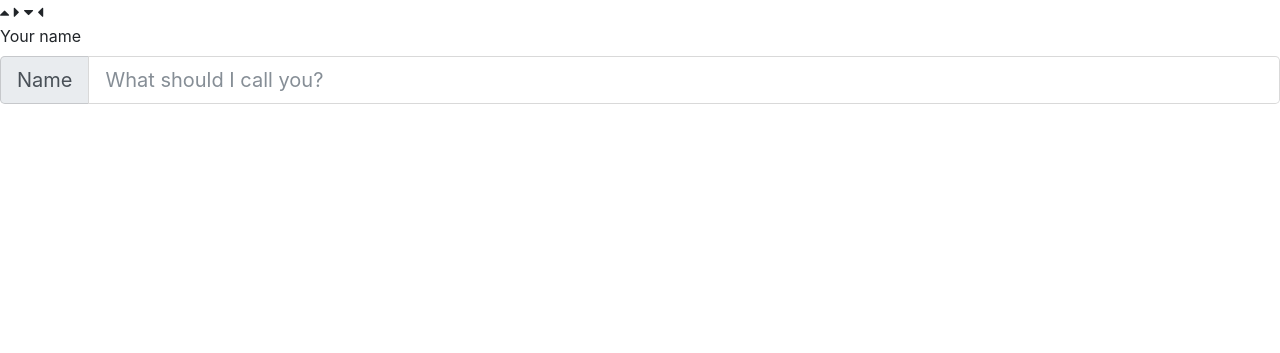
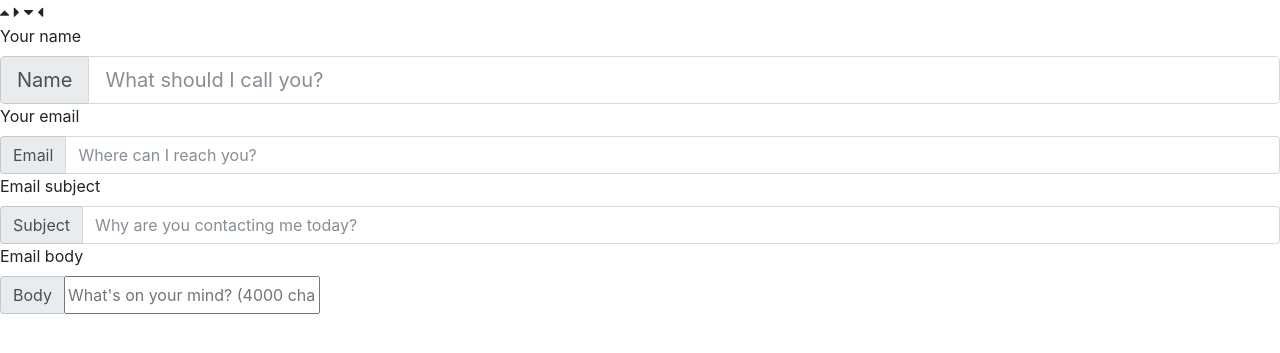
Before and after one commit to adubois85/alexander-dubois, a PHP site: page / in a window 1280 px wide. Shown: the top 353 px of the page. Run offline with PHP 8.4, Linux system fonts and the light colour scheme; some libraries are stand-ins or nearby versions.

Commit message:
created / linked blank CSS sheet, made all contact form fields

```diff
--- a/public_html/index.php
+++ b/public_html/index.php
@@ -10,6 +10,9 @@
 
 		<!-- Font Awesome -->
 		<link type="text/css" href="https://maxcdn.bootstrapcdn.com/font-awesome/4.7.0/css/font-awesome.min.css" rel="stylesheet" />
+
+		<!-- Custom CSS -->
+		<link type="text/css" href="css/style.css" rel="stylesheet" />
 
 
 		<title>Alexander DuBois</title>
@@ -38,7 +41,27 @@
 			<label for="contact-name">Your name</label>
 			<div class="input-group input-group-lg">
 				<span class="input-group-addon" id="contact-name">Name</span>
-				<input type="text" class="form-control" placeholder="What should I call you?" aria-label="Your name"
+				<input type="text" class="form-control" placeholder="What should I call you?" aria-label="Your name" />
+			</div>
+
+			<label for="contact-email">Your email</label>
+			<div class="input-group">
+				<span class="input-group-addon" id="contact-email">Email</span>
+				<input type="text" class="form-control" placeholder="Where can I reach you?" aria-label="Your email
+				address" />
+			</div>
+
+			<label for="contact-subject">Email subject</label>
+			<div class="input-group">
+				<span class="input-group-addon" id="contact-subject">Subject</span>
+				<input type="text" class="form-control" placeholder="Why are you contacting me today?" aria-label="Email
+				subject line" />
+			</div>
+
+			<label for="contact-body">Email body</label>
+			<div class="input-group">
+				<span class="input-group-addon" id="contact-body">Body</span>
+				<input type="text" class="inputfield" placeholder="What's on your mind? (4000 characters max)" aria-label="Email body" />
 			</div>
 		</section>
 
```
Also changed, not shown: public_html/css/style.css (added).
